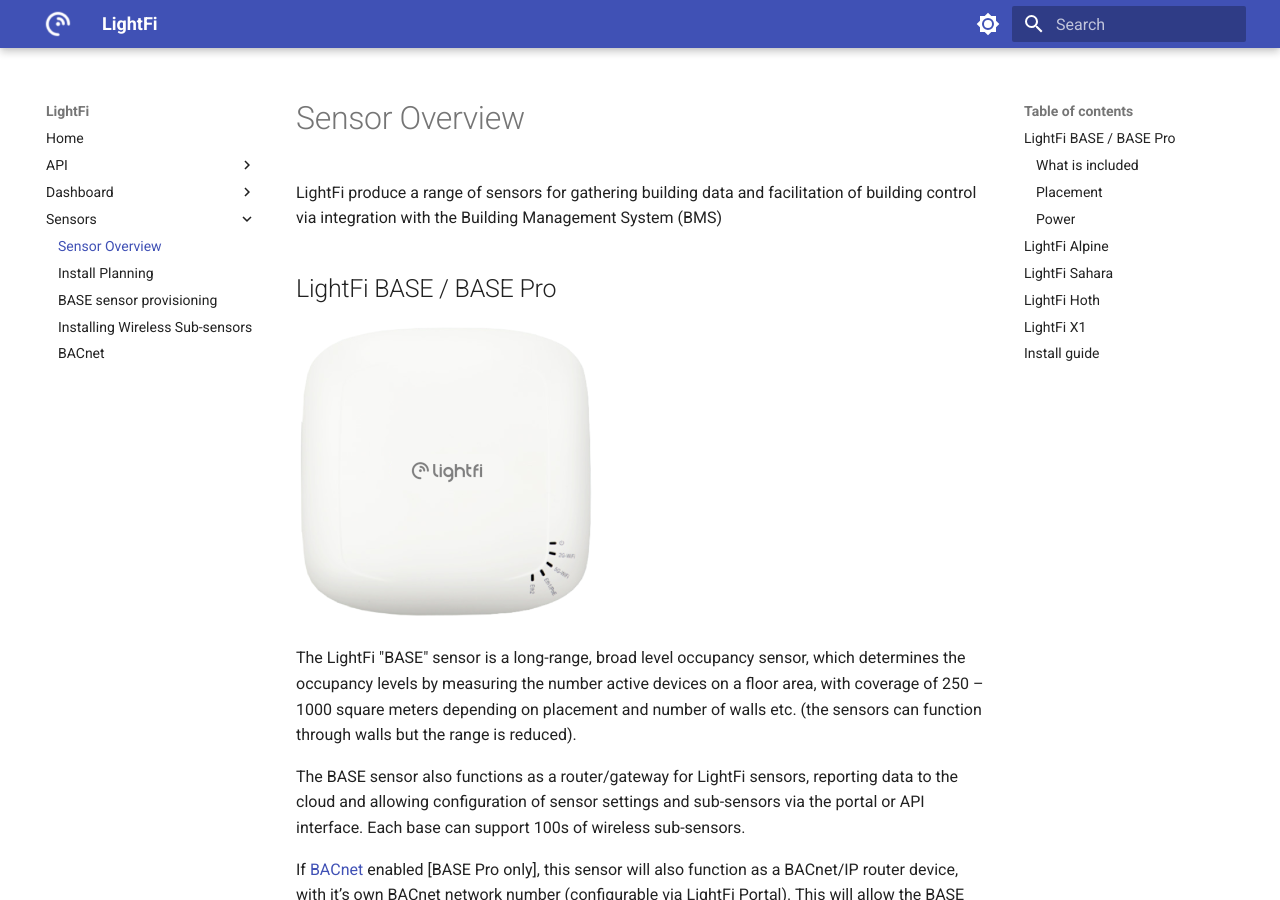
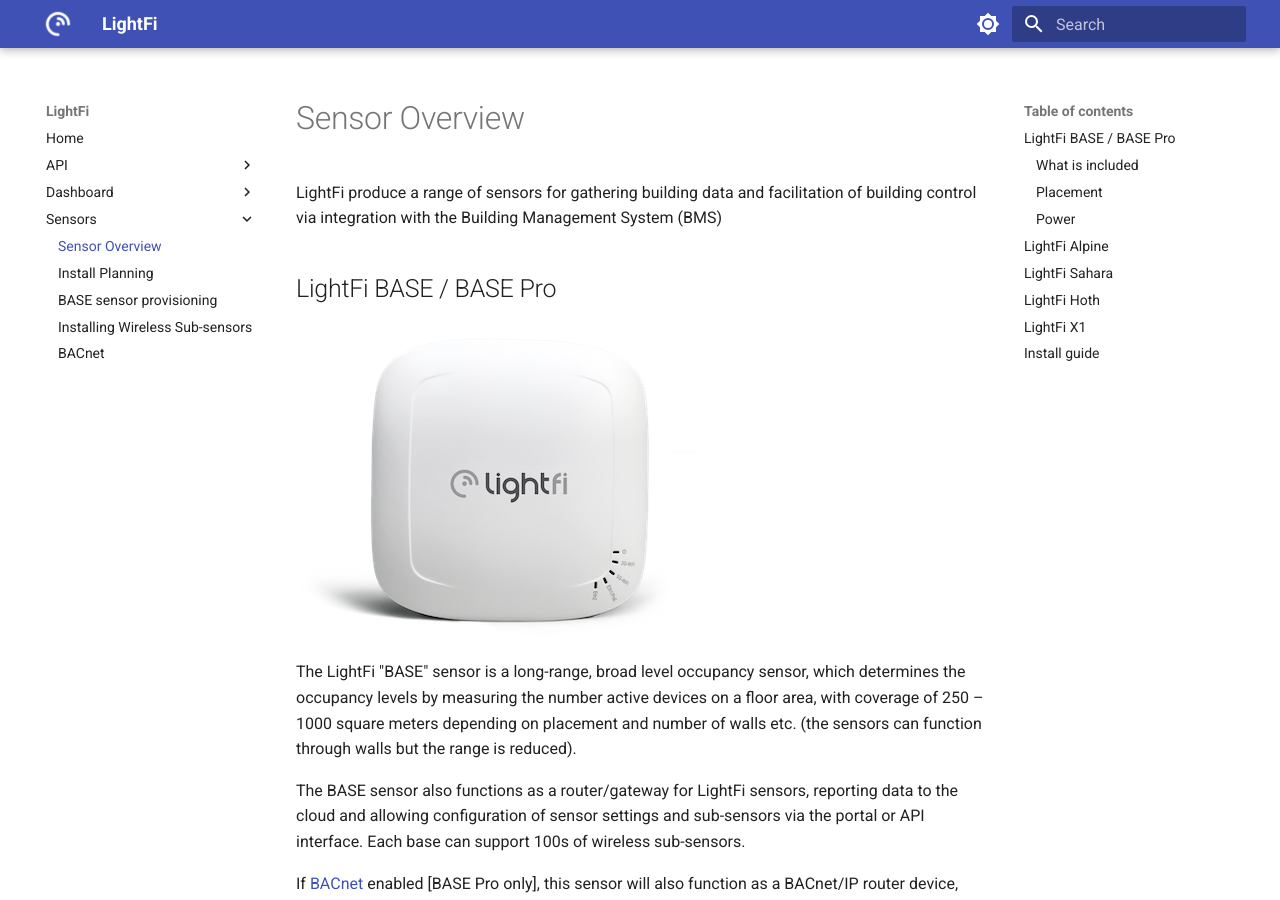
Before and after one commit to LightFiLimited/lf-documentation, an MkDocs documentation site: the page built from docs/sensors/index.md, in a window 1280 px wide and 900 px high. Built offline with MkDocs 1.6.1 and Material for MkDocs 9.7.7, drawn with Linux system fonts in a browser that asks for light colours.

Commit message:
Add sensor images for overview

```diff
--- a/docs/sensors/index.md
+++ b/docs/sensors/index.md
@@ -5,7 +5,7 @@
 ## LightFi BASE / BASE Pro
 
 <!-- ![BASE sensor](../img/sensors/install/1_Base@300x.png){: style="height:300px;width:300px"} -->
-![BASE sensor](../img/sensors/install/1_Base-300px.png)
+![BASE sensor](../img/sensors/Overview_Base_front_400px.png)
 
 The LightFi "BASE" sensor is a long-range, broad level occupancy sensor, which determines the occupancy levels by measuring the number active devices on a floor area, with coverage of 250 – 1000 square meters depending on placement and number of walls etc. (the sensors can function through walls but the range is reduced).
 
```
Also changed, not shown: other parts of docs/sensors/index.md (+5 -0 lines), docs/img/sensors/Overview_Alpine_side.png (added), docs/img/sensors/Overview_Base_front_400px.png (added), docs/img/sensors/Overview_Sahara_side.png (added), docs/img/sensors/Overview_X1_front.png (added).
